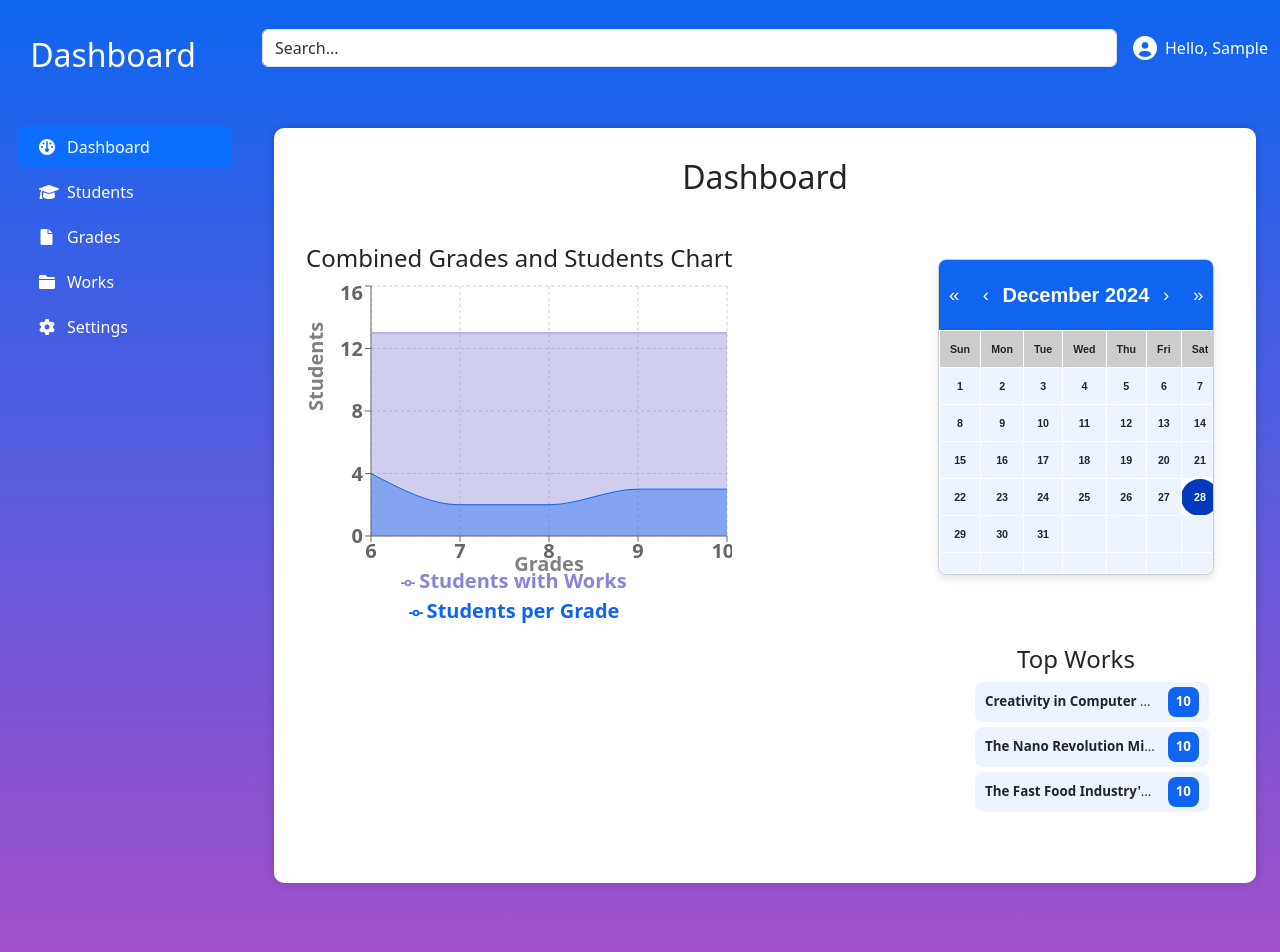
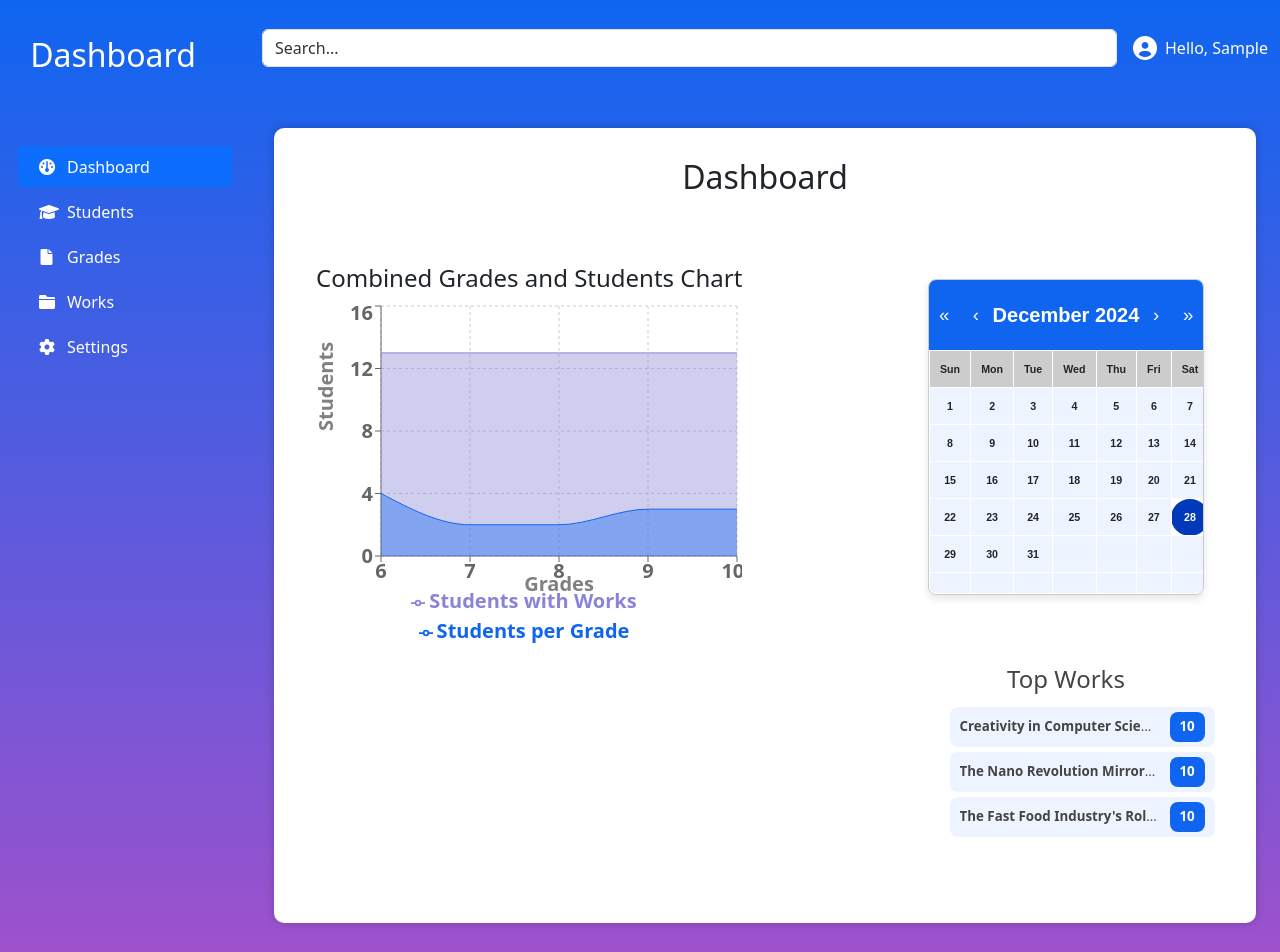
Before and after one commit to Ivona-Jok/Student-Management, a React (Create React App) app: page / in a window 1280 px wide. Shown: the top 952 px of the page. Built offline with nearby package versions, Linux system fonts and the light colour scheme; sample sign-in values are in the browser's storage.

Commit message:
fixed search and some css

```diff
--- a/src/components/Header.js
+++ b/src/components/Header.js
@@ -2,24 +2,22 @@ import React, { useContext, useEffect, useState } from "react";
 import "../styles/Components.css";
 import { useTranslation } from "react-i18next";
 import { ThemeContext } from "../theme/Theme";
-import { useAuth } from "../utils/auth"
-import { Link } from "react-router-dom";
+import { useAuth } from "../utils/auth";
+import { Link, useNavigate } from "react-router-dom";
 
 function Header() {
   const { theme } = useContext(ThemeContext);
   const { t } = useTranslation();
-
+  const { user } = useAuth();
   const [works, setWorks] = useState([]);
-  const [filteredWorks, setFilteredWorks] = useState([]);
   const [searchQuery, setSearchQuery] = useState("");
-  const { user } = useAuth();
+  const navigate = useNavigate(); // Use navigate hook to programmatically navigate to pages
 
   useEffect(() => {
     fetch("/db.json")
       .then((response) => response.json())
       .then((data) => {
         setWorks(data.works || []);
-        setFilteredWorks(data.works || []);
       })
       .catch((error) => console.error("Error fetching works:", error));
   }, []);
@@ -28,10 +26,20 @@ function Header() {
     const query = e.target.value;
     setSearchQuery(query);
 
-    const filtered = works.filter((work) =>
-      work.title.toLowerCase().includes(query.toLowerCase())
-    );
-    setFilteredWorks(filtered);
+    // Navigate to the corresponding page if a match is found
+    if (query.toLowerCase() === "dashboard") {
+      navigate("/");  // Dashboard
+    } else if (query.toLowerCase() === "students") {
+      navigate("/student");  // Student page
+    } else if (query.toLowerCase() === "grades") {
+      navigate("/grades");  // Grades page
+    } else if (query.toLowerCase() === "works") {
+      navigate("/works");  // Works page
+    } else if (query.toLowerCase() === "settings") {
+      navigate("/settings");  // Settings page
+    } else if (query.toLowerCase() === "logout" && user) {
+      navigate("/login");  // Logout page
+    }
   };
 
   return (
--- a/src/components/Sidebar.js
+++ b/src/components/Sidebar.js
@@ -2,23 +2,19 @@ import { useContext, useState } from "react";
 import { Modal, Button } from "react-bootstrap";
 import "../styles/Components.css";
 import "../styles/Sidebar.css";
-import { Link, useLocation } from "react-router-dom";
+import { Link, useLocation, useNavigate } from "react-router-dom";
 import { ThemeContext } from "../theme/Theme";
 import { useTranslation } from "react-i18next";
 import { useAuth } from '../utils/auth';
-import { useNavigate } from 'react-router-dom';
 
 function Sidebar() {
   const { theme } = useContext(ThemeContext);
   const { t } = useTranslation();
   const { user, logout } = useAuth();
   const navigate = useNavigate();
-
   const [activeTab, setActiveTab] = useState("/");
   const [showModal, setShowModal] = useState(false);
-
   const location = useLocation();
-
   const pageName = location.pathname.split("/").pop();
 
   const handleTabClick = (tab) => {
--- a/src/styles/Dashboard.css
+++ b/src/styles/Dashboard.css
@@ -1,3 +1,11 @@
+.main-container{
+  padding:  30px;
+}
+
+h2{
+  padding-bottom: 20px;
+}
+
 .right {
   width: 300px;
   display: flex;
@@ -66,6 +74,15 @@
 
 .calendar th {
   background: #f8f9fa;
+}
+
+.top-works-container{
+  display: flex;
+  flex-direction: column;
+  padding: auto;
+  justify-content: center;
+  align-items: center;
+  color: #444;
 }
 
 .top-works-list{
--- a/src/styles/Main.css
+++ b/src/styles/Main.css
@@ -17,6 +17,7 @@
     font-weight: 600;
     border-radius: 10px;
     padding-top: 30px;
+    margin: 0 20px 0 0;
 }
 
 .main-container h2{
```
